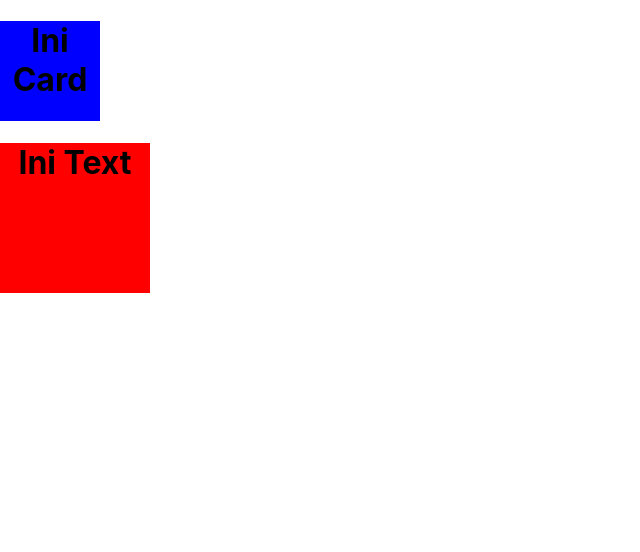
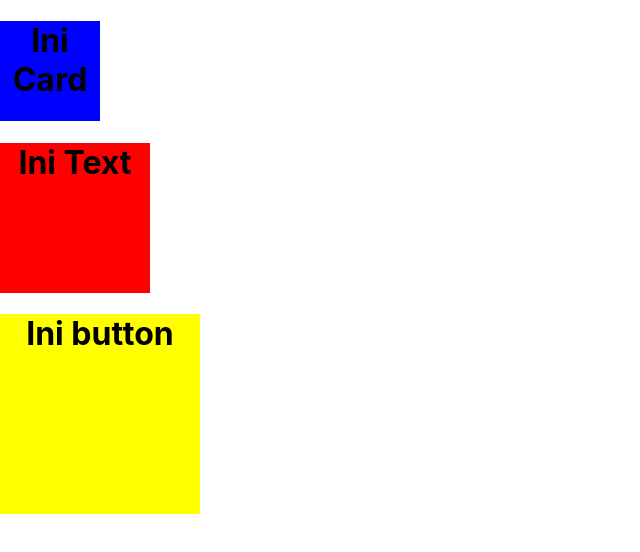
Before and after one commit to ardhisparahita/tugas-react, a React (Create React App) app: page / in a window 1280 px wide. Shown: the top 552 px of the page, without its empty margins (0-640 px from the left). Built offline with nearby package versions, Linux system fonts and the light colour scheme.

Commit message:
create components button

```diff
--- a/src/App.js
+++ b/src/App.js
@@ -1,12 +1,14 @@
 import './App.css';
 import Card from './Components/Card/Card';
 import Text from './Components/Text/Text';
+import Button from './Components/Button/Button';
 
 function App() {
   return (
     <div className="App">
       <Card/>
       <Text/>
+      <Button/>
     </div>
   );
 }
--- /dev/null
+++ b/src/Components/Button/Button.jsx
@@ -0,0 +1,13 @@
+import styles from "./Button.module.css"
+
+const Button = () => {
+    return (
+        <>
+            <div className={styles.button}>
+                <h1>Ini button</h1>
+            </div>
+        </>
+    )
+}
+
+export default Button
--- /dev/null
+++ b/src/Components/Button/Button.module.css
@@ -0,0 +1,5 @@
+.button {
+    width: 200px;
+    height: 200px;
+    background-color: yellow
+}
```
